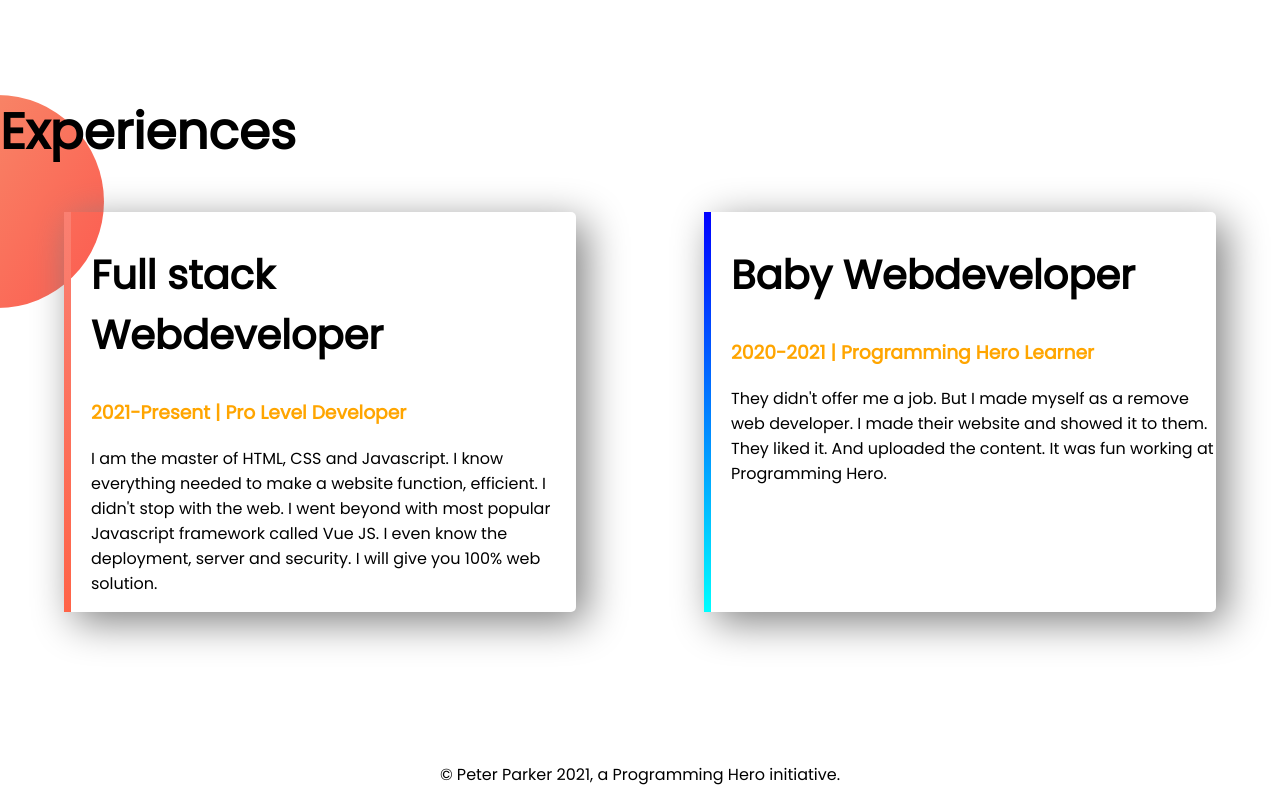
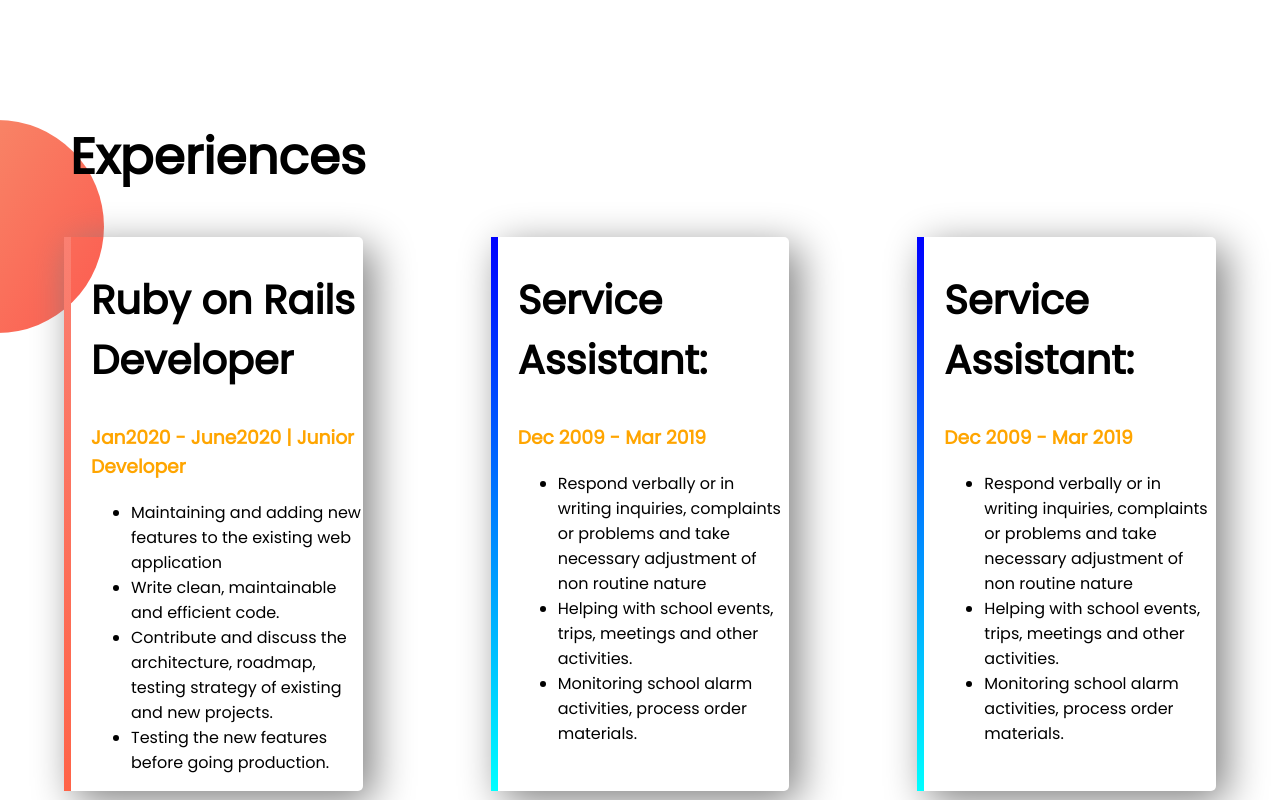
Before and after one commit to Masitbd/my-portfolio1, a plain HTML site: page index.html in a window 1280 px wide. Shown: the part 1100-1900 px from the top of the page. Drawn offline with Linux system fonts and the light colour scheme.

Commit message:
Add the ecperience section

```diff
--- a/index.html
+++ b/index.html
@@ -17,11 +17,12 @@
   <section class="top-banner flexible-container">
     <div class="half-width">
       <h1>Welcome To</h1>
-      <h1><span class="orange-color">Peter Parker</span> World</h1>
-      <h3>Build Climber and Train Stopper</h3>
-      <p>You might saw me jumping, climbing buildings, and stopping trains. But nobody pays me a dime for that work.
-        That's
-        why I am learning and mastering web development. I will not stop until I become the Web Development Hero.
+      <h1><span class="orange-color">Murad Sarker</span> World</h1>
+      <h3>About me</h3>
+      <p>I am an IT Engineer with proactive approach to Software Development, Software QA and resolve
+        technical issues of the system with the help of various IT solutions. I am always interested in new digital
+        areas in connection to business objectives and requirements. I always make sure to deliver a high end
+        user satisfied solution.
       </p>
       <a class="link-button" href="https://www.linkedin.com/in/murad-hossain-sarker-6974b3172/" target="_blank"
         rel="noopener noreferrer">HIRE ME</a>
@@ -46,22 +47,57 @@
     </div>
   </section>
   <section class="experience-area">
-    <h1>Experiences</h1>
+    <h1><span class="experience">Experiences</span></h1>
     <div class="flexible-container">
       <div id="full-stack-experience" class="experience-item">
-        <h2>Full stack Webdeveloper</h2>
-        <h3 class="orange-color">2021-Present | Pro Level Developer</h3>
-        <p>I am the master of HTML, CSS and Javascript. I know everything needed to make a website function, efficient.
-          I
-          didn't stop with the web. I went beyond with most popular Javascript framework called Vue JS. I even know the
-          deployment, server and security. I will give you 100% web solution.</p>
+        <h2>Ruby on Rails Developer</h2>
+        <h3 class="orange-color">Jan2020 - June2020 | Junior Developer</h3>
+        <ul>
+          <li>
+            Maintaining and adding new features to the existing web application
+          </li>
+          <li>
+            Write clean, maintainable and efficient code.
+          </li>
+          <li>
+            Contribute and discuss the architecture, roadmap, testing strategy of existing and new projects.
+          </li>
+          <li>
+            Testing the new features before going production.
+          </li>
+        </ul>
       </div>
       <div id="web-dev-experience" class="experience-item">
-        <h2>Baby Webdeveloper</h2>
-        <h3 class="orange-color">2020-2021 | Programming Hero Learner </h3>
-        <p>They didn't offer me a job. But I made myself as a remove web developer. I made their website and showed it
-          to them. They liked it. And uploaded the content. It was fun working at Programming Hero.</p>
-
+        <h2>Service Assistant:</h2>
+        <h3 class="orange-color">Dec 2009 - Mar 2019</h3>
+        <ul>
+          <li>
+            Respond verbally or in writing inquiries, complaints or problems and take necessary adjustment of non
+            routine nature
+          </li>
+          <li>
+            Helping with school events, trips, meetings and other activities.
+          </li>
+          <li>
+            Monitoring school alarm activities, process order materials.
+          </li>
+        </ul>
+      </div>
+      <div id="web-dev-experience" class="experience-item">
+        <h2>Service Assistant:</h2>
+        <h3 class="orange-color">Dec 2009 - Mar 2019</h3>
+        <ul>
+          <li>
+            Respond verbally or in writing inquiries, complaints or problems and take necessary adjustment of non
+            routine nature
+          </li>
+          <li>
+            Helping with school events, trips, meetings and other activities.
+          </li>
+          <li>
+            Monitoring school alarm activities, process order materials.
+          </li>
+        </ul>
       </div>
     </div>
 
--- a/style.css
+++ b/style.css
@@ -58,10 +58,12 @@ h2{
   box-shadow: 10px 10px 40px gray ;
   padding-left: 20px;
   border-radius: 5px;
+
   }
 .experience-area{
   background-image: url(images/exp-bg.png);
   background-repeat: no-repeat;
+
 }
 #web-dev-experience{
   border-left: 7px solid;
@@ -77,3 +79,7 @@ h2{
 footer p{
   text-align: center;
 }
+.experience{
+  margin-left: 20px;
+  padding: 50px;
+}
```
